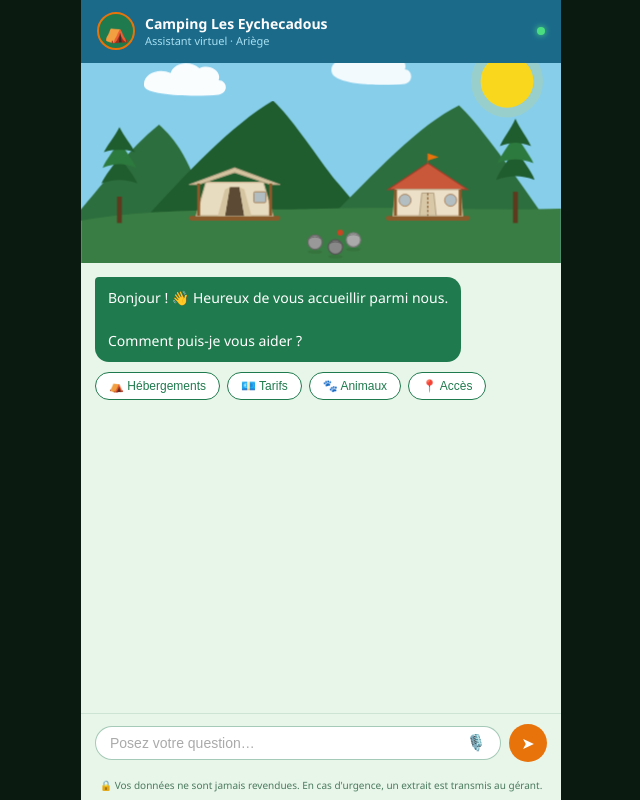
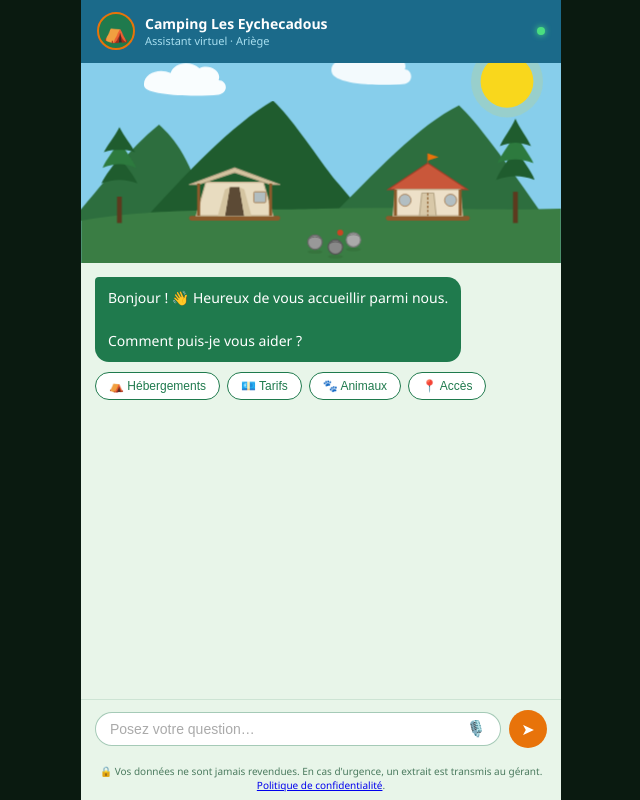
Before and after one commit to marcdassens09-bot/chatbot-camping-eychecadous, a Flask app: page / in a window 1280 px wide. Shown: the whole page, without its empty margins (319-959 px from the left). Run offline with Flask 3, Linux system fonts and the light colour scheme.

Commit message:
docs: ajoute le lien vers la politique de confidentialité RGPD
Pointe vers la page publiée sur mpsolutionsia.fr, à côté de la mention
RGPD déjà présente dans le chat.

Co-Authored-By: Claude Sonnet 5 <noreply@anthropic.com>

```diff
--- a/templates/index.html
+++ b/templates/index.html
@@ -429,7 +429,7 @@
     </div>
     <button id="send-btn">➤</button>
   </div>
-  <p class="rgpd">🔒 Vos données ne sont jamais revendues. En cas d'urgence, un extrait est transmis au gérant.</p>
+  <p class="rgpd">🔒 Vos données ne sont jamais revendues. En cas d'urgence, un extrait est transmis au gérant. <a href="https://mpsolutionsia.fr/confidentialite.html" target="_blank" rel="noopener">Politique de confidentialité</a>.</p>
 
 </div><!-- /app -->
 
```
